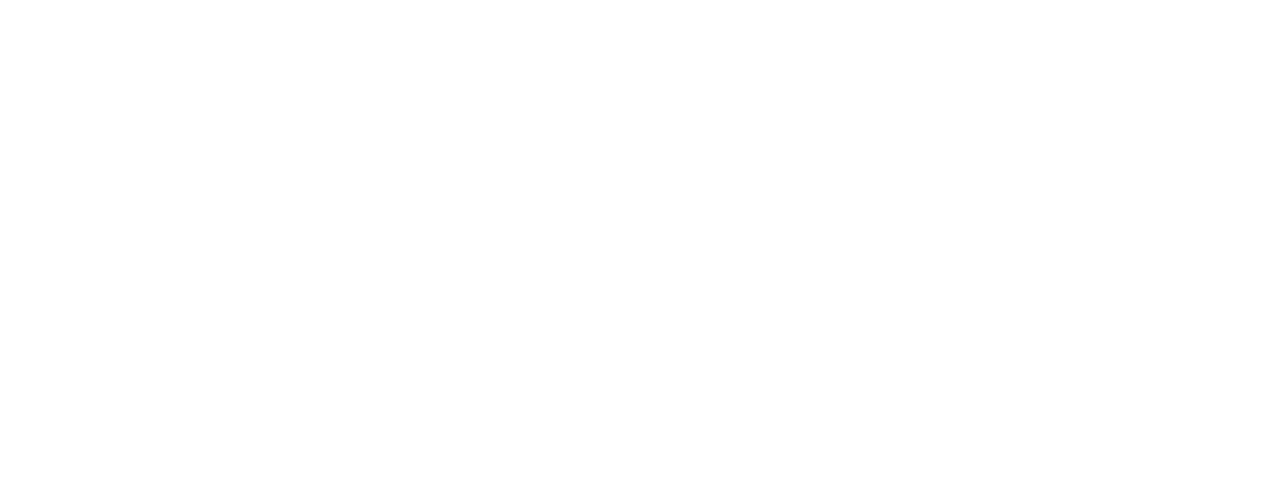
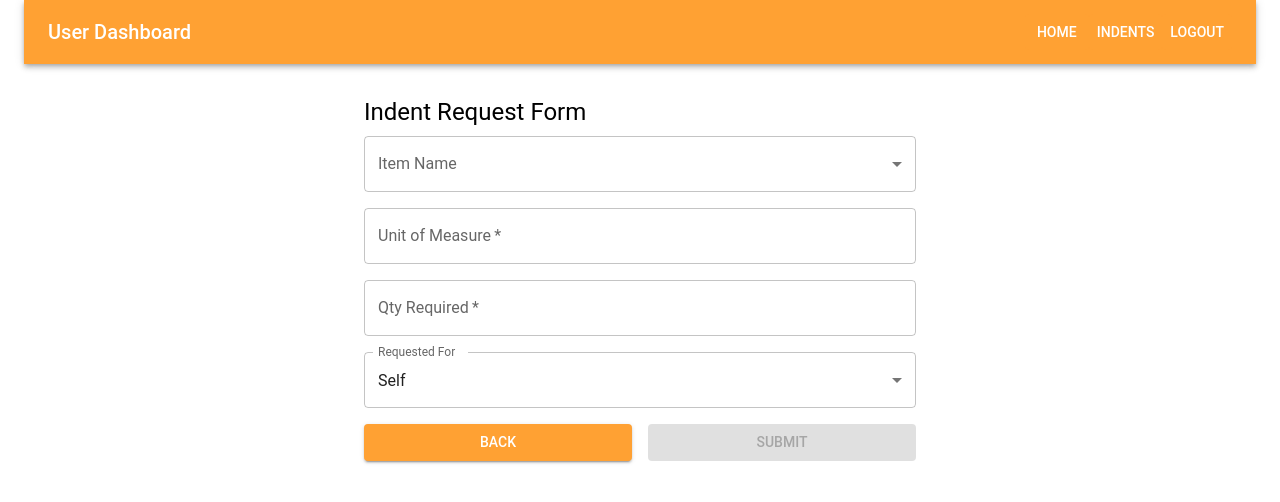
Before and after one commit to VTSrepo/thanjai_ui, a React (Create React App) app: page /indents in a window 1280 px wide. Before the commit this address had no page. Shown: the top 502 px of the page. Built offline with nearby package versions, Linux system fonts and the light colour scheme.

Commit message:
login api integration changes

```diff
--- a/src/App.js
+++ b/src/App.js
@@ -1,10 +1,15 @@
 import React, { useState, useEffect } from "react";
-import { BrowserRouter as Router, Routes, Route, Navigate } from "react-router-dom";
+import {
+  BrowserRouter as Router,
+  Routes,
+  Route,
+  Navigate,
+} from "react-router-dom";
 import { Container, createTheme, ThemeProvider } from "@mui/material"; // Import necessary components
 import Home from "./pages/Home";
 import Admin from "./pages/Admin";
 import Login from "./pages/Login";
-import IndentRequestForm from './pages/IndentRequestForm';
+import IndentRequestForm from "./pages/IndentRequestForm";
 
 function App() {
   const [user, setUser] = useState(null);
@@ -28,6 +33,19 @@
     typography: {
       fontFamily: "'Roboto', 'Helvetica', 'Arial', sans-serif",
     },
+    components: {
+      MuiButton: {
+        styleOverrides: {
+          root: {
+            backgroundColor: '#ffa133', // Default background color for all buttons
+            color: '#fff', // Default text color for buttons
+            '&:hover': {
+              backgroundColor: '#1565c0', // Hover state background color
+            },
+          },
+        },
+      },
+    },
   });
 
   return (
@@ -38,16 +56,40 @@
           <Routes>
             <Route path="/login" element={<Login setUser={setUser} />} />
             <Route
-              path="/home"
-              element={<ProtectedRoute element={<Home user={user} setUser={setUser} />} role="user" />}
+              path="/indents"
+              element={<IndentRequestForm user={user} setUser={setUser} />}
             />
             <Route
+              path="/home"
+              element={<Home user={user} setUser={setUser} />}
+            />
+
+            {/* <Route
+              path="/home"
+              element={<ProtectedRoute element={<Home user={user} setUser={setUser} />} role="branch" />}
+            /> */}
+            <Route
               path="/admin"
-              element={<ProtectedRoute element={<Admin user={user} setUser={setUser} />} role="admin" />}
+              element={
+                <ProtectedRoute
+                  element={<Admin user={user} setUser={setUser} />}
+                  role="admin"
+                />
+              }
             />
             <Route
               path="/indent-create"
-              element={<ProtectedRoute element={<IndentRequestForm user={user} setUser={setUser} />} role="admin" />}
+              element={
+                <ProtectedRoute
+                  element={
+                    <IndentRequestForm
+                      user={user}
+                      setUser={setUser}
+                      role="admin"
+                    />
+                  }
+                />
+              }
             />
             <Route path="/" element={<Navigate to="/login" />} />
           </Routes>
--- a/src/components/ResponsiveAppBar.js
+++ b/src/components/ResponsiveAppBar.js
@@ -16,7 +16,7 @@
   };
 
   return (
-    <AppBar position="sticky">
+    <AppBar position="sticky" sx={{ backgroundColor: '#ffa133' }}>
       <Toolbar>
         <Typography variant="h6" sx={{ flexGrow: 1 }}>
           {user && user.role === "admin" ? "Admin Dashboard" : "User Dashboard"}
@@ -37,8 +37,8 @@
               <MenuItem component={Link} to="/home" onClick={handleMenuClose}>
                 Home
               </MenuItem>
-              <MenuItem component={Link} to="/profile" onClick={handleMenuClose}>
-                Profile
+              <MenuItem component={Link} to="/indents" onClick={handleMenuClose}>
+              Indents
               </MenuItem>
               {user && user.role === "admin" && (
                 <MenuItem component={Link} to="/admin" onClick={handleMenuClose}>
@@ -56,7 +56,7 @@
             <Button color="inherit" component={Link} to="/home">
               Home
             </Button>
-            <Button color="inherit" component={Link} to="/profile">
+            <Button color="inherit" component={Link} to="/indents">
               Indents
             </Button>
             {user && user.role === "admin" && (
--- a/src/pages/IndentRequestForm.js
+++ b/src/pages/IndentRequestForm.js
@@ -14,7 +14,7 @@
 import ResponsiveAppBar from "../components/ResponsiveAppBar";
 import { useNavigate } from "react-router-dom"; // Import useNavigate
 
-const IndentRequestForm = ({user}) => {
+const IndentRequestForm = ({ user }) => {
   const navigate = useNavigate(); // Replace useHistory with useNavigate
   const [formData, setFormData] = useState({
     itemName: "",
@@ -26,6 +26,12 @@
     note2: "",
     requestedFor: "Self",
   });
+
+  console.log(user);
+
+  const [items, setItems] = useState([
+    { itemCode: 1, itemName: "Samosa", itemCost: 10 },
+  ]);
 
   const handleChange = (e) => {
     const { name, value } = e.target;
@@ -45,9 +51,18 @@
     console.log(formData);
   };
 
+  const handleBack = () =>{
+    if(user.role === "admin"){
+      navigate("/admin")
+    } else {
+      navigate("/home")
+    }
+  }
+
   return (
     <>
-      <ResponsiveAppBar onLogout={handleLogout} user={user}/> {/* Show AdminAppBar */}
+      <ResponsiveAppBar onLogout={handleLogout} user={user} />{" "}
+      {/* Show AdminAppBar */}
       <Container maxWidth="sm">
         <Box mt={4}>
           <Typography variant="h5" gutterBottom>
@@ -55,21 +70,27 @@
           </Typography>
           <form onSubmit={handleSubmit}>
             <Grid2 container spacing={2}>
-              {/* Item Name */}
-              <Grid2 item xs={12}>
-                <TextField
-                  label="Item Name"
-                  variant="outlined"
-                  fullWidth
+              <Grid2 item size={12}>
+                <FormControl fullWidth>
+                  <InputLabel>Item Name</InputLabel>
+                  <Select
                     name="itemName"
                     value={formData.itemName}
                     onChange={handleChange}
+                    label="Item Name"
                     required
-                />
+                  >
+                    {items.map((item, index) => (
+                      <MenuItem key={index} value={item.itemCode}>
+                        {item.itemName}
+                      </MenuItem>
+                    ))}
+                  </Select>
+                </FormControl>
               </Grid2>
 
               {/* Unit of Measure */}
-              <Grid2 item xs={12}>
+              <Grid2 item size={12}>
                 <TextField
                   label="Unit of Measure"
                   variant="outlined"
@@ -80,9 +101,8 @@
                   required
                 />
               </Grid2>
-
-              {/* Quantity Received */}
-              <Grid2 item xs={12}>
+              {user && (user.role === "kitchen" || user.role === "admin") && (
+                <Grid2 item size={12}>
                   <TextField
                     label="Quantity Received"
                     variant="outlined"
@@ -94,9 +114,11 @@
                     required
                   />
                 </Grid2>
+              )}
+              {/* Quantity Received */}
 
               {/* Quantity Required */}
-              <Grid2 item xs={12}>
+              <Grid2 item size={12}>
                 <TextField
                   label="Qty Required"
                   variant="outlined"
@@ -109,8 +131,8 @@
                 />
               </Grid2>
 
-              {/* Quantity Agreed by Kitchen */}
-              <Grid2 item xs={12}>
+              {user && (user.role === "kitchen" || user.role === "admin") && (
+              <Grid2 item size={12}>
                 <TextField
                   label="Qty Agreed by Kitchen"
                   variant="outlined"
@@ -121,38 +143,10 @@
                   type="number"
                   required
                 />
-              </Grid2>
-
-              {/* Note 1 */}
-              <Grid2 item xs={12}>
-                <TextField
-                  label="Note 1"
-                  variant="outlined"
-                  fullWidth
-                  name="note1"
-                  value={formData.note1}
-                  onChange={handleChange}
-                  multiline
-                  rows={4}
-                />
-              </Grid2>
-
-              {/* Note 2 */}
-              <Grid2 item xs={12}>
-                <TextField
-                  label="Note 2"
-                  variant="outlined"
-                  fullWidth
-                  name="note2"
-                  value={formData.note2}
-                  onChange={handleChange}
-                  multiline
-                  rows={4}
-                />
-              </Grid2>
+              </Grid2>)}
 
               {/* Requested For */}
-              <Grid2 item xs={12}>
+              <Grid2 item size={12}>
                 <FormControl fullWidth>
                   <InputLabel>Requested For</InputLabel>
                   <Select
@@ -168,17 +162,60 @@
                 </FormControl>
               </Grid2>
 
+              {user && (user.role === "branch" || user.role === "admin") && (
+              <Grid2 item size={12}>
+                <TextField
+                  label="Branch Notes"
+                  variant="outlined"
+                  fullWidth
+                  name="note1"
+                  value={formData.note1}
+                  onChange={handleChange}
+                  multiline
+                  rows={4}
+                />
+              </Grid2>)}
+
+
+              {/* Note 2 */}
+              {user && (user.role === "kitchen" || user.role === "admin") && (
+              <Grid2 item size={12}>
+                <TextField
+                  label="Kitchen Notes"
+                  variant="outlined"
+                  fullWidth
+                  name="note2"
+                  value={formData.note2}
+                  onChange={handleChange}
+                  multiline
+                  rows={4}
+                />
+              </Grid2>)}
+
+              <Grid2 item size={6}>
+                <Button
+                  variant="contained"
+                  color="primary"
+                  fullWidth
+                  onClick={handleBack}
+                >
+                  Back
+                </Button>
+              </Grid2>
+
               {/* Submit Button */}
-              <Grid2 item xs={12}>
+              <Grid2 item size={6}>
                 <Button
                   variant="contained"
                   color="primary"
                   type="submit"
+                  disabled="true"
                   fullWidth
                 >
                   Submit
                 </Button>
               </Grid2>
+
             </Grid2>
           </form>
         </Box>
--- a/src/pages/Login.js
+++ b/src/pages/Login.js
@@ -1,6 +1,15 @@
 import React, { useState } from "react";
-import { TextField, Button, Box, Typography } from "@mui/material";
+import {
+  Grid2,
+  Container,
+  TextField,
+  Button,
+  Box,
+  Typography,
+} from "@mui/material";
 import { useNavigate } from "react-router-dom";
+import { createTheme, ThemeProvider } from '@mui/material/styles';
+import { purple } from '@mui/material/colors';
 import axios from "axios";
 
 const Login = ({ setUser }) => {
@@ -10,22 +19,33 @@
   const navigate = useNavigate(); // Replace useHistory with useNavigate
 
   // Define the base URL for your API
-  const API_URL = "http://localhost:4003/v1/"; // Change this to your actual API URL
+  const API_URL = "http://localhost:4002/v1/"; // Change this to your actual API URL
+
+  const theme = createTheme({
+    palette: {
+      primary: {
+        main: '#ffa133',
+      },
+      secondary: {
+        main: '#f44336',
+      },
+    },
+  });
 
   // Login function to make the POST request
-  const login = async (username, password) => {
+  const login = async () => {
     try {
       const response = await axios.post(`${API_URL}/login`, {
         user: {
-          user_id: "NRK00010001",
-          pwd: "nrkadmin",
+          user_id: username,
+          pwd: password,
         },
       });
       // Check if the response contains the token (JWT or similar)
       if (response.data && response.data) {
         // You could store the token in localStorage, sessionStorage, or a global state management solution (like Redux or Context API)
         localStorage.setItem("user", response.data.user);
-        return response.data; // Return the response data (which may include user info and token)
+        return response.data.data; // Return the response data (which may include user info and token)
       } else {
         throw new Error("Login failed: No token received");
       }
@@ -35,36 +55,40 @@
     }
   };
 
+  const handleChange = (event) => {
+    setUsername(event.target.value);
+  };
+
   const handleLogin = async () => {
     const res = await login();
-    if(res.user.user_type === 'E'){
+
+    if (res.user.user_type === "A") {
       setUser({ username, role: "admin" });
-        navigate("/admin"); // Use navigate to go to the admin page
+      navigate("/admin");
+    } else if (res.user.user_type === "B") {
+      setUser({ username, role: "branch" });
+      navigate("/home");
+    } else {
+      setUser({ username, role: "kitchen" });
+      navigate("/home");
     }
-    // Simple validation for demonstration purposes
-    // if (username === "admin" && password === "admin123") {
-    //   setUser({ username, role: "admin" });
-    //   navigate("/admin"); // Use navigate to go to the admin page
-    // } else if (username === "user" && password === "user123") {
-    //   setUser({ username, role: "user" });
-    //   navigate("/home"); // Use navigate to go to the user page
-    // } else {
-    //   setError("Invalid username or password");
-    // }
   };
 
   return (
-    <Box sx={{ mt: 8, padding:2 }}>
-      <Typography variant="h4" align="center">
-        Login
-      </Typography>
+    <ThemeProvider theme={theme}>
+    <Container maxWidth="sm">
+      <Box sx={{ mt: 8, padding: 2 }}>
+        <div style={{ textAlign: "center" }}>
+          <img src="/logo.png" alt="Logo" />
+        </div>
+
         <TextField
           label="Username"
           variant="outlined"
           fullWidth
           sx={{ mt: 2 }}
           value={username}
-        onChange={(e) => setUsername(e.target.value)}
+          onChange={handleChange}
         />
         <TextField
           label="Password"
@@ -89,6 +113,8 @@
           Login
         </Button>
       </Box>
+    </Container>
+    </ThemeProvider>
   );
 };
 
```
Also changed, not shown: src/pages/Home.js (+8 -9 lines), public/logo.png (added). Lines whose indentation alone changed are shown as unchanged.
